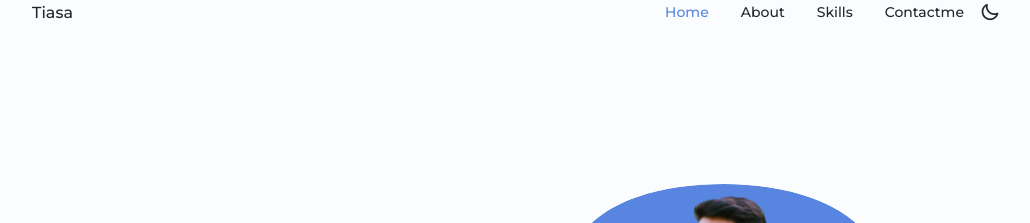
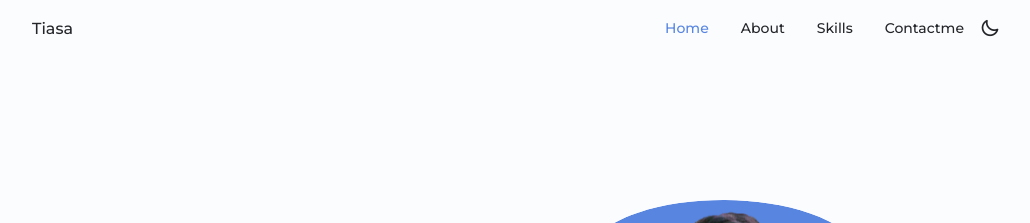
Before and after one commit to tiasafernanda/tiasafernanda.github.io, a plain HTML site: page index.html in a window 1280 px wide. Shown: the top 223 px of the page, without its empty margins (124-1154 px from the left). Drawn offline with nearby package versions, Linux system fonts and the light colour scheme.

Commit message:
change nav

```diff
--- a/assets/css/style.css
+++ b/assets/css/style.css
@@ -164,6 +164,8 @@ img {
   max-width: 768px;
   margin-left: var(--mb-1-5);
   margin-right: var(--mb-1-5);
+  margin-top: var(--mb-1);
+  margin-bottom: var(--mb-1);
 }
 
 .grid {
@@ -173,8 +175,9 @@ img {
 
 .header {
   width: 100%;
+  height: 10%;
   position: fixed;
-  bottom: 0;
+  bottom: 0rem;
   left: 0;
   z-index: var(--z-fixed);
   background-color: var(--body-color);
@@ -193,6 +196,7 @@ img {
 .nav__toggle {
   color: var(--title-color);
   font-weight: var(--font-medium);
+  justify-content: center;
 }
 
 .nav__logo:hover {
```
